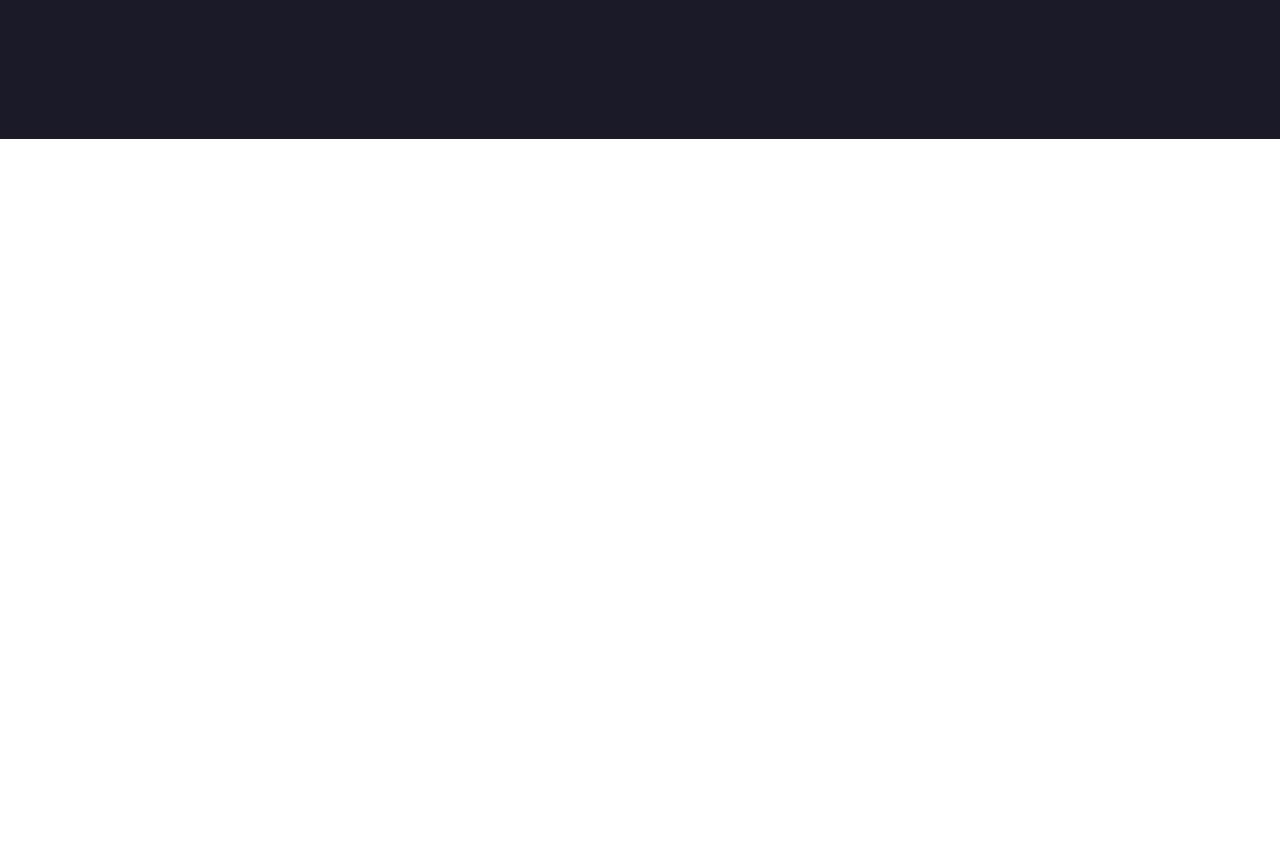
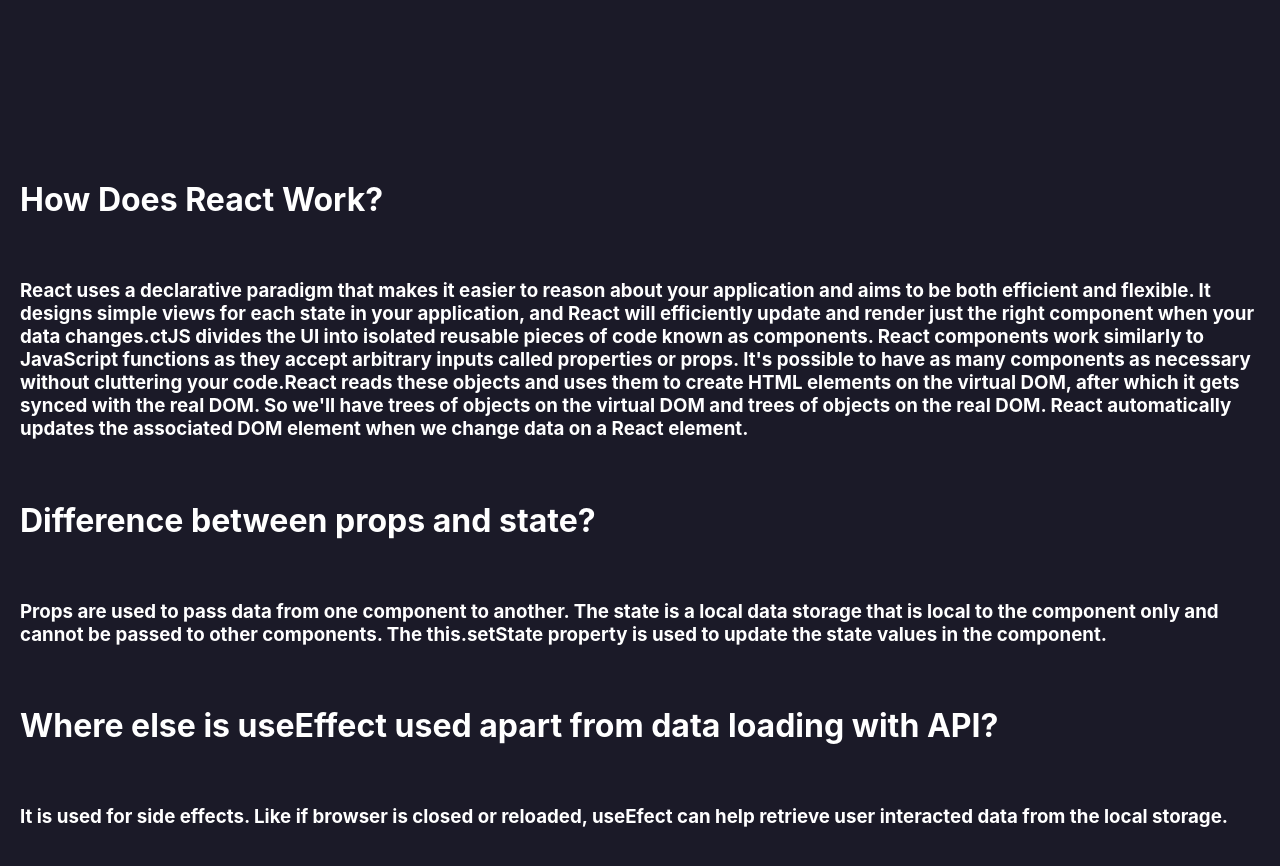
Before and after one commit to farhanhasindipro25/task-tracker, a React (Create React App) app: page / in a window 1280 px wide. Shown: the part 1320-2186 px from the top of the page. Before the commit the page ends 1459 px from the top, so only its background shows below. Built offline with nearby package versions, Linux system fonts and the light colour scheme.

Commit message:
Question answers added

```diff
--- a/package.json
+++ b/package.json
@@ -9,6 +9,7 @@
     "react": "^18.2.0",
     "react-dom": "^18.2.0",
     "react-scripts": "5.0.1",
+    "react-toastify": "^9.0.8",
     "web-vitals": "^2.1.4"
   },
   "scripts": {
--- a/src/App.js
+++ b/src/App.js
@@ -1,10 +1,12 @@
 import './App.css';
 import Dashboard from './components/Dashboard/Dashboard';
+import Qna from './components/QNA/Qna';
 
 function App() {
   return (
     <div>
       <Dashboard></Dashboard>
+      <Qna></Qna>
     </div>
   );
 }
--- a/src/components/Panel/Panel.js
+++ b/src/components/Panel/Panel.js
@@ -1,10 +1,14 @@
+// import { toast } from 'react-toastify';
+// import 'react-toastify/dist/ReactToastify.css';
 import React, { useEffect, useState } from 'react';
 import './Panel.css';
 
+// toast.configure();
 const Panel = (props) => {
     const [breaks, setBreaks] = useState(0);
 
     const retrievedData = JSON.parse(localStorage.getItem('break-time'));
+
     useEffect(()=>{
         if(retrievedData){
             setBreaks(retrievedData)
@@ -25,6 +29,9 @@
         totalTaskAllocationTime = totalTaskAllocationTime + task.timeRequired;
     }
 
+    const finish = () => {
+        // toast('All your activities for today were successfully completed!');
+    }
     return (
         <div className='panel'>
             <h3 className='name'>
@@ -69,7 +76,7 @@
                     <h5>{breaks} HOURS</h5>
                 </div>
                 <button className='finish-tasks'>
-                    Complete For Today
+                    Finish Tasks
                 </button>
             </div>
         </div>
--- /dev/null
+++ b/src/components/QNA/Qna.css
@@ -0,0 +1,5 @@
+.qna-section{
+    background-color: rgb(27, 26, 40);
+    color: white;
+    padding: 20px;
+}
--- /dev/null
+++ b/src/components/QNA/Qna.js
@@ -0,0 +1,21 @@
+import React from 'react';
+import './Qna.css';
+const Qna = () => {
+    return (
+        <div className='qna-section'>
+            <h1>How Does React Work?</h1>
+            <br />
+            <h3>React uses a declarative paradigm that makes it easier to reason about your application and aims to be both efficient and flexible. It designs simple views for each state in your application, and React will efficiently update and render just the right component when your data changes.ctJS divides the UI into isolated reusable pieces of code known as components. React components work similarly to JavaScript functions as they accept arbitrary inputs called properties or props. It's possible to have as many components as necessary without cluttering your code.React reads these objects and uses them to create HTML elements on the virtual DOM, after which it gets synced with the real DOM. So we'll have trees of objects on the virtual DOM and trees of objects on the real DOM. React automatically updates the associated DOM element when we change data on a React element.</h3>
+            <br />
+            <h1>Difference between props and state?</h1>
+            <br />
+            <h3>Props are used to pass data from one component to another. The state is a local data storage that is local to the component only and cannot be passed to other components. The this.setState property is used to update the state values in the component.</h3>
+            <br />
+            <h1>Where else is useEffect used apart from data loading with API?</h1>
+            <br />
+            <h3>It is used for side effects. Like if browser is closed or reloaded, useEfect can help retrieve user interacted data from the local storage.</h3>
+        </div>
+    );
+};
+
+export default Qna;
```
Also changed, not shown: 1 other file (tests, documents, lock files or other folders).
